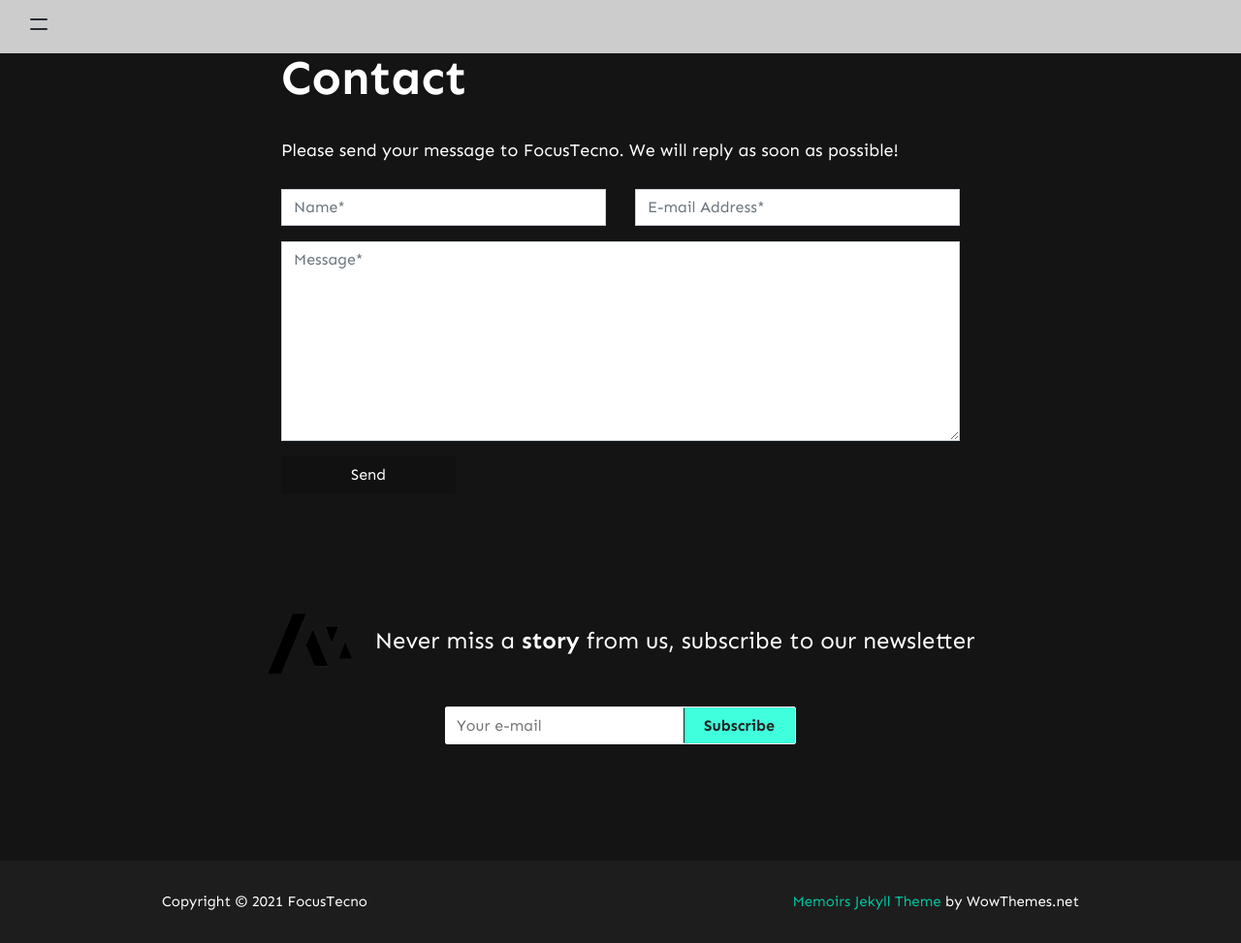
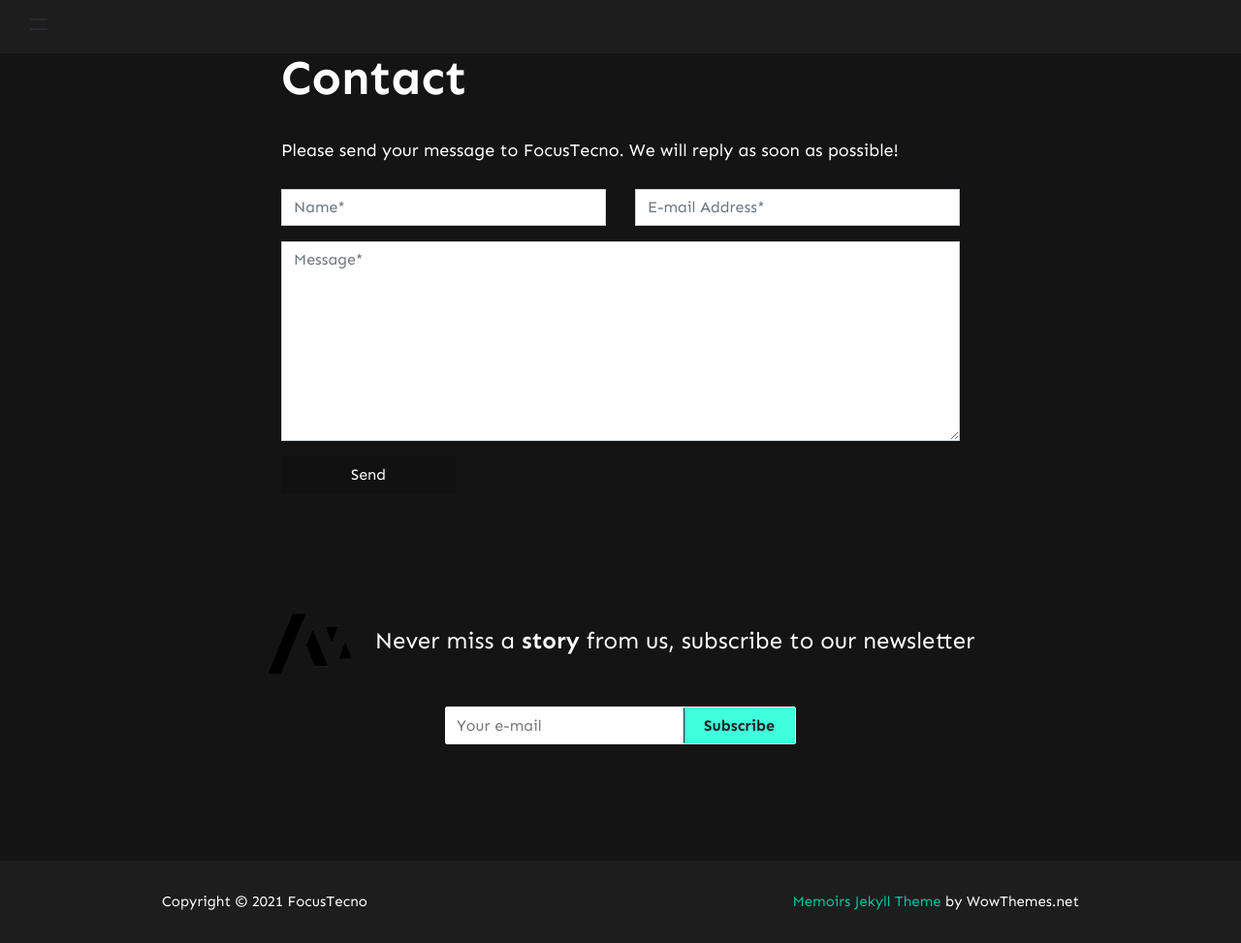
Before and after one commit to Focustecno/covidmap, a Jekyll site: the page built from _pages/contact.md, in a window 1280 px wide and 973 px high. Shown: the whole window at 97% size. Built offline with Jekyll 4.4.1, drawn with Linux system fonts in a browser that asks for light colours; nearby versions of some CDN libraries; comment, search, counter and statistics services are not loaded.

Commit message:
Update default.html

```diff
--- a/_layouts/default.html
+++ b/_layouts/default.html
@@ -4,7 +4,24 @@
 <meta charset="utf-8">
 <meta name="viewport" content="width=device-width, initial-scale=1, shrink-to-fit=no">
 
-<link rel="icon" href="{{ site.baseurl }}/assets/images/logo.png">
+<!-- Favicon g -->
+    <link rel="shortcut icon" href="https://focustecno.com//favicon.ico" type="image/x-icon" />
+    <link rel="icon" type="image/svg+xml" href="/favicon.svg">
+
+    <!-- Apple Touch Icons -->
+    <link rel="apple-touch-icon" href="https://focustecno.com//assets/img/icon/apple-touch-icon.png" />
+    <link rel="apple-touch-icon" sizes="57x57" href="https://focustecno.com//assets/img/icon/apple-touch-icon-57x57.png" />
+    <link rel="apple-touch-icon" sizes="72x72" href="https://focustecno.com//assets/img/icon/apple-touch-icon-72x72.png" />
+    <link rel="apple-touch-icon" sizes="114x114" href="https://focustecno.com//assets/img/icon/apple-touch-icon-114x114.png" />
+    <link rel="apple-touch-icon" sizes="144x144" href="https://focustecno.com//assets/img/icon/apple-touch-icon-144x144.png" />
+    <link rel="apple-touch-icon" sizes="60x60" href="https://focustecno.com//assets/img/icon/apple-touch-icon-60x60.png" />
+    <link rel="apple-touch-icon" sizes="120x120" href="https://focustecno.com//assets/img/icon/apple-touch-icon-120x120.png" />
+    <link rel="apple-touch-icon" sizes="76x76" href="https://focustecno.com//assets/img/icon/apple-touch-icon-76x76.png" />
+    <link rel="apple-touch-icon" sizes="152x152" href="https://focustecno.com//assets/img/icon/apple-touch-icon-152x152.png" />
+
+    <!-- Android Lolipop Theme Color -->
+    <meta name="theme-color" content="#141414">
+
 
 <title>{{ page.title }} | {{site.name}}</title>
 
@@ -41,7 +58,7 @@
 <!-- Begin Sidebar Navigation
 ================================================== -->
 
-<div class="nav-bar-top" style="position:fixed;width:100%;height:55px;background:#ccc;z-index: 1025;">
+<div class="nav-bar-top" style="position:fixed;width:100%;height:55px;background: #1d1d1d;z-index: 1025;">
 </div>
 
 
```
